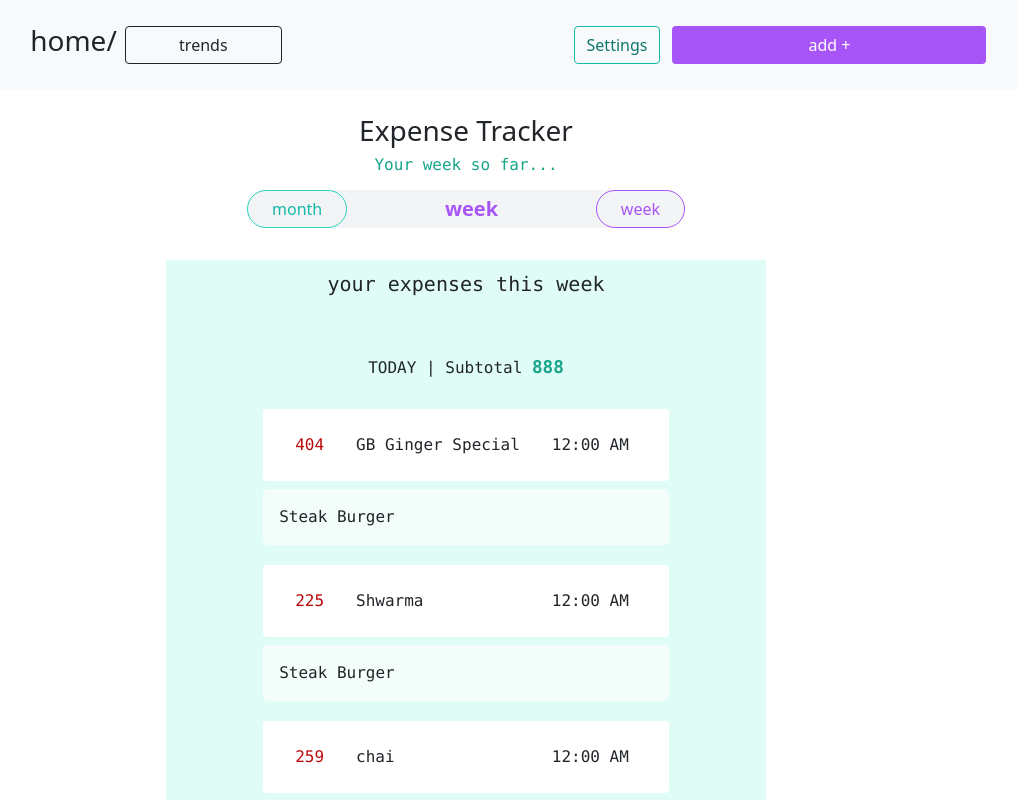
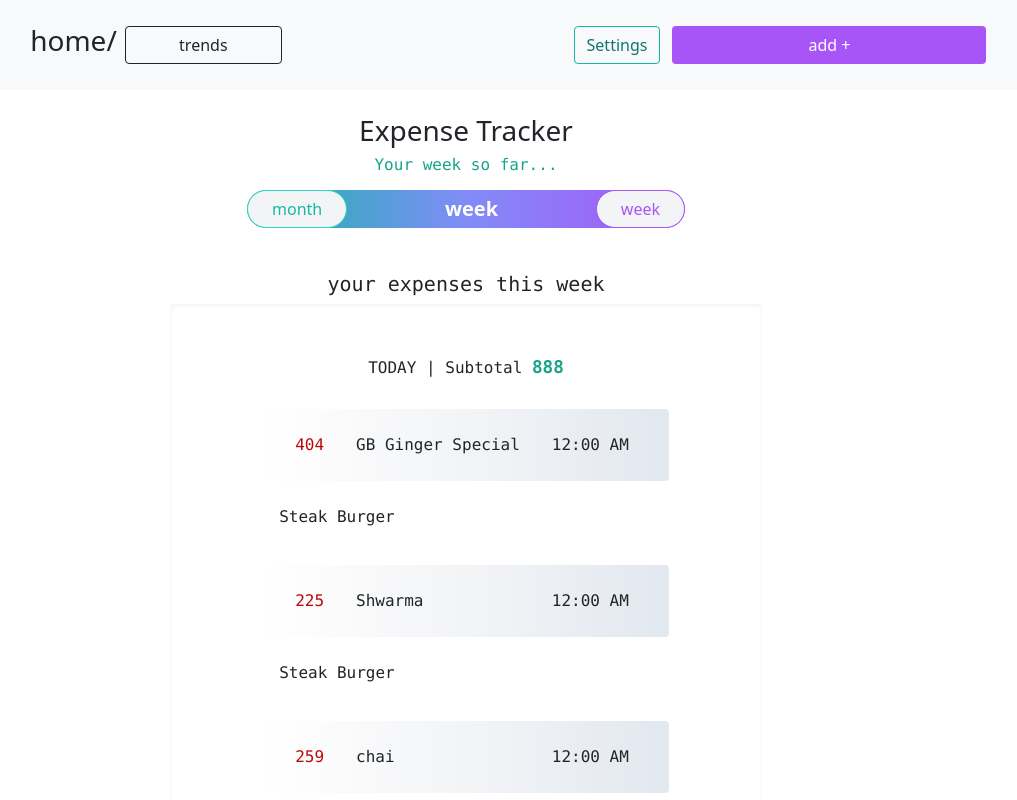
Before and after one commit to ahmadkhudai/next-tracker, a Next.js app: page /add_expense/AddExpenseForm in a window 1280 px wide. Shown: the whole page, without its empty margins (174-1191 px from the left). Built offline with nearby package versions, Linux system fonts and the light colour scheme.

Commit message:
GRADIENTS!!!

```diff
--- a/pages/Home/HomePage.tsx
+++ b/pages/Home/HomePage.tsx
@@ -231,16 +231,16 @@ export function HomePage({switchWindow}: Props) {
                                     far...</h3>
                             </div>
                             <div className={"flex align-items-center justify-content-center m-2 mt-3"}>
-                                <div className={"ak_slow_transition flex align-items-center justify-end bg-gray-100  px-0   rounded-full w-75 "}>
+                                <div className={"ak_slow_transition flex align-items-center justify-end bg-gradient-to-r from-teal-500   via-indigo-400  to-purple-500  px-0   rounded-full w-75 "}>
                                     <div className={" flex align-items-center w-100 justify-content-between"}>
 
 
-                                        <OutlineRoundedButton styleClasses={"   px-4 text-center  border-teal-400 text-teal-500  "}
+                                        <OutlineRoundedButton styleClasses={"   px-4 text-center hover:bg-teal-400  border-teal-400 text-teal-500  "}
                                                     text={ViewModesDir[nextViewMode]} onClick={() => {
                                             updateViewMode()
-                                        }}/><LabelPurple styleClasses={" font-bold text-xl   px-0 text-center   "}
+                                        }}/><LabelPurple styleClasses={" font-bold text-xl text-white   px-0 text-center   "}
                                                          text={viewMode}/>
-                                        <OutlineRoundedButton onClick={()=>{updateViewMode(2)}} styleClasses={"   px-4 text-center hover:text-white  text-purple-500 hover:border-teal-300 "}
+                                        <OutlineRoundedButton onClick={()=>{updateViewMode(2)}} styleClasses={"   px-4 text-center hover:text-white hover:bg-purple-500  text-purple-500  "}
                                                      text={ViewModesDir[(nextViewMode+1)%3]}/>
                                     </div>
 
@@ -266,13 +266,13 @@ export function HomePage({switchWindow}: Props) {
 
 
                         {(currentHomePanel === HomePanels.ExpensesPanel) &&
-                            <div className={" w-100 bg-teal-100/60 h-100"}>
+                            <div className={" w-100  h-100"}>
 
                                 <div className={"p-1"}>
                                     <h1 className={"font-monospace h5 text-center pt-2"}>your expenses
                                         this {viewMode === ViewModes.today ? "day" : viewMode}</h1>
                                     <div
-                                        className={"scrollable py-3 rounded flex justify-content-center align-items-center"}
+                                        className={"scrollable py-3  shadow-inner  rounded flex justify-content-center align-items-center"}
                                         style={{
                                             "height": "500px",
                                             overflowX: "hidden",
--- a/pages/Home/_components/Expense.tsx
+++ b/pages/Home/_components/Expense.tsx
@@ -29,21 +29,21 @@ export function ExpenseComponent(props: Props) {
     let settings: any = props.settings || baseSettings;
     const [desc, setDesc] = useState(false);
     return (
-        <div className={" py-1 rounded font-monospace my-1 rounded "+styleClasses}
+        <div className={" py-1  rounded font-monospace my-1 rounded "+styleClasses}
              // onClick={(e)=>{e.stopPropagation();setDesc(!desc)}} onMouseEnter={()=>{setDesc(true)}} onMouseLeave={()=>{setDesc(false)}}
         >
-            <ul className="bg-white p-3 justify-content-between border-0 m-2 p-1 flex items-center rounded-2">
-                <li className="list-group-item border-0  ak_black"
+            <ul className="bg-gradient-to-r from-white   via-gray-100  to-slate-200 p-3 justify-content-between border-0 m-2 p-1 flex items-center rounded-2">
+                <li className="list-group-item border-0  ak_black  bg-transparent"
                     style={expense.price > settings[SettingLabels.maxAcceptableRange].value ? {
                         color: "#bb0a0a",
                         "fontWeight": "normal"
                     } : {}}>{expense.price}</li>
-                <li className="list-group-item border-0 flex-fill">{expense.name}</li>
-                <li className="list-group-item border-0">{moment(expense.date).format("hh:mm A")}</li>
+                <li className="list-group-item bg-transparent border-0 flex-fill">{expense.name}</li>
+                <li className="list-group-item bg-transparent border-0">{moment(expense.date).format("hh:mm A")}</li>
 
-                <li className="list-group-item p-1 m-0 border-0">
+                <li className="list-group-item p-1  bg-transparent m-0 border-0">
                     <button
-                        className="m-0 btn w-100 h-100  btn-danger hover:font-bold hover:bg-teal-400 hover:border-teal-300"
+                        className="m-0 btn  w-100 h-100  btn-danger hover:font-bold hover:bg-teal-400 hover:border-teal-300"
                         style={
                             onclickHandler ? (settings[SettingLabels.deleteMode].value ? {} : {"display": "none"}) : {"display": "none"}}
                         onClick={() => onclickHandler(expense)
--- a/pages/add_expense/AddExpenseForm.tsx
+++ b/pages/add_expense/AddExpenseForm.tsx
@@ -315,7 +315,7 @@ export function AddExpenseForm({addNewExpense, handleClose}: Props) {
 
                     <LabelPurple text={"Expense Added!"} styleClasses={" h1 text-4xl"}/>
                     <DateSortedView mode={Modes.create}
-                                    styleClasses={" w-100 bg-gray-200 pt-3  py-2 px-0  rounded-2 h-auto "}
+                                    styleClasses={" w-100 bg-gradient-to-l from-gray-100   via-teal-50  to-purple-200 pt-3  py-2 px-0  rounded-2 h-auto "}
                                     expenses={[{...lastCreatedExpense, id: "1", date: newExpense.date.toString()}]}/>
 
                     <div className={"w-75 flex flex-column"}>
--- a/pages/components/buttons/OutlineRoundedButton.tsx
+++ b/pages/components/buttons/OutlineRoundedButton.tsx
@@ -9,7 +9,7 @@ type Props = {
 type State = {};
 
 export function OutlineRoundedButton({onClick, text, styleClasses=""}:Props) {
-    let classes = "btn hover:text-white hover:bg-teal-400 rounded-full  bg-gray-100 hover:font-bold border-purple-500 ";
+    let classes = "btn hover:text-white  rounded-full  bg-gray-100 hover:font-bold border-purple-500 ";
     if(styleClasses){
         classes+=styleClasses;
     }
```
